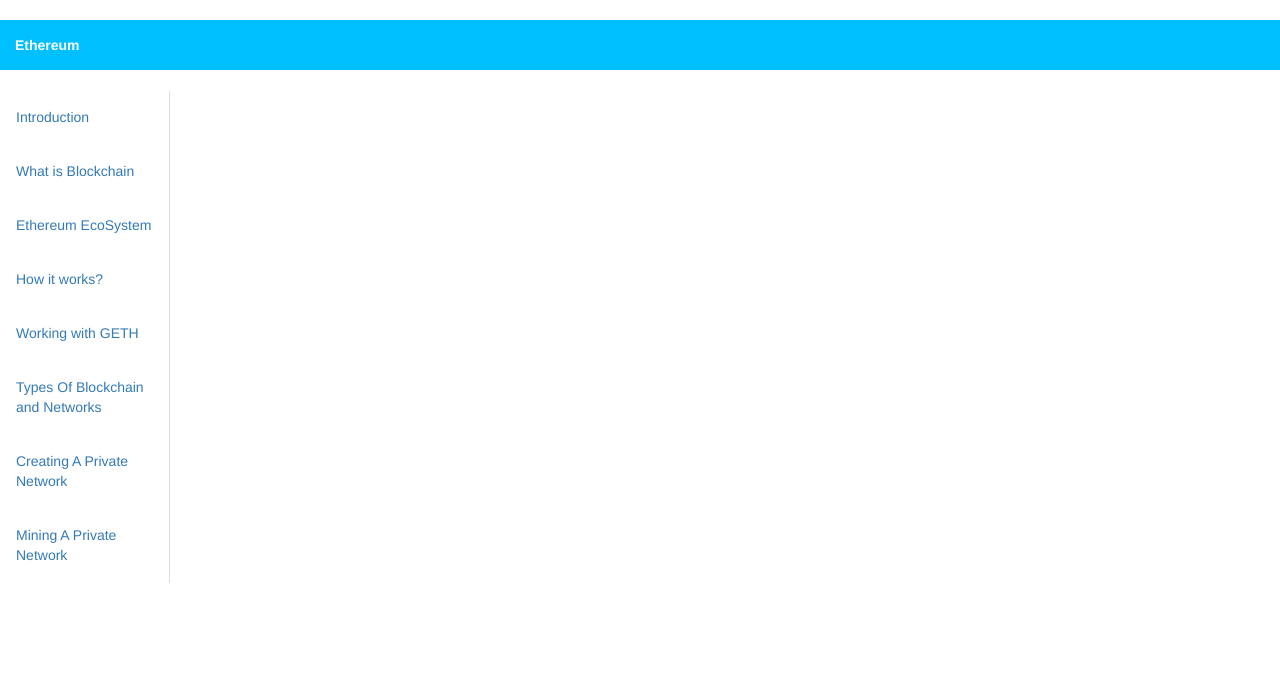
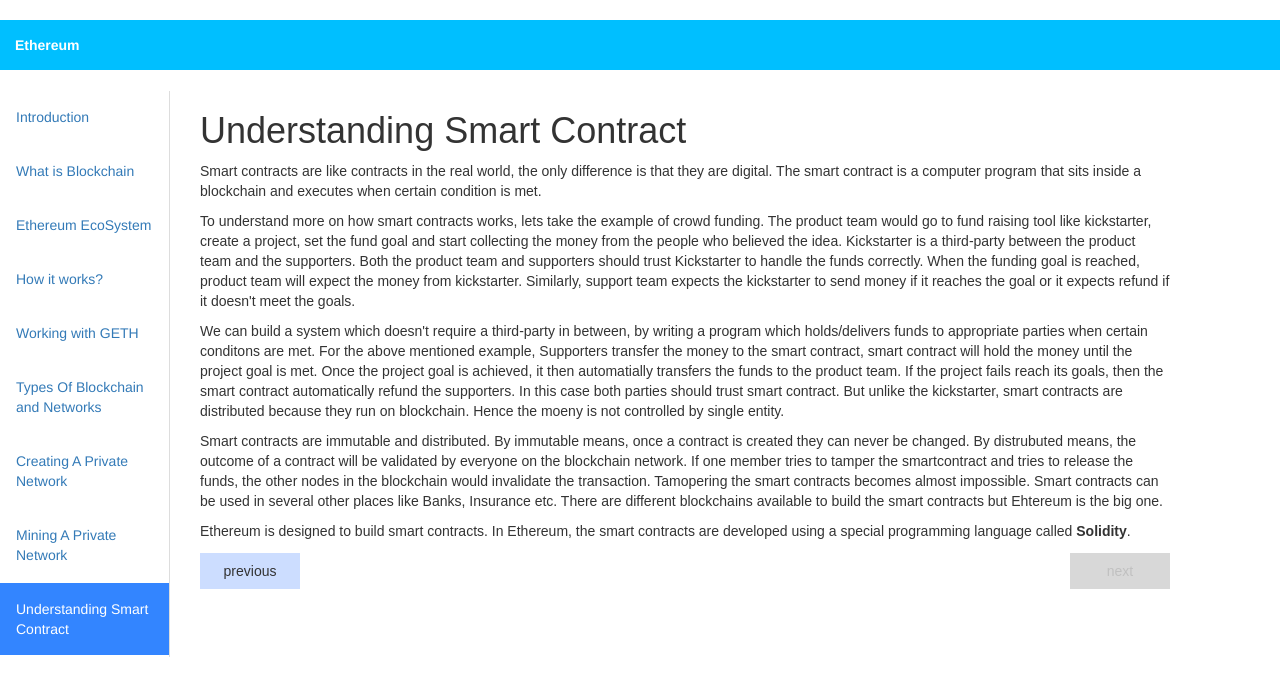
Before and after one commit to nagakedari/tutorial, an Angular app: page /smartcontract in a window 1280 px wide. Before the commit this address led to /. Shown: the top 694 px of the page. Built offline with nearby package versions, Linux system fonts and the light colour scheme.

Commit message:
smart contract page

```diff
--- a/src/app/app.module.ts
+++ b/src/app/app.module.ts
@@ -14,6 +14,7 @@
 import { PrivatenetworkComponent } from './privatenetwork/privatenetwork.component';
 import { MiningprivatenetworkComponent } from './miningprivatenetwork/miningprivatenetwork.component';
 import { NavigationComponent } from './navigation/navigation.component';
+import { SmartcontractComponent } from './smartcontract/smartcontract.component';
 // import { AppSettings } from './settings/settings.component';
 
 
@@ -29,7 +30,8 @@
     GethComponent,
     PrivatenetworkComponent,
     MiningprivatenetworkComponent,
-    NavigationComponent
+    NavigationComponent,
+    SmartcontractComponent
   ],
   imports: [
     routes,
--- a/src/app/chapters/chapters.component.html
+++ b/src/app/chapters/chapters.component.html
@@ -1,7 +1,8 @@
 <div class="tabbable tabs-left">
   <ul class="nav nav-tabs navbar-nav">
     <li *ngFor="let tab of ethereumTopicTabs; let i= index" routerLinkActive="active-tab" [routerLinkActiveOptions]="{exact:true}">
-      <a routerLink="{{tab.path}}" data-toggle="tab" >{{tab.name}}</a>
+      <a routerLink="{{tab.path}}" data-toggle="tab" (click)="selectedTab(i)"
+      routerLinkActive="i==selectedTabIndex?'active-tab':''">{{tab.name}}</a>
         <!--(click)="selectedTab(i)"
       [style.backgroundColor]="i==selectedTabIndex?'#3385ff':''"
       [style.color]="i==selectedTabIndex?'white':''">-->
--- a/src/app/chapters/chapters.component.ts
+++ b/src/app/chapters/chapters.component.ts
@@ -20,6 +20,7 @@
         {name : " Types Of Blockchain and Networks", path : "typesofblockchain"},
         {name : " Creating A Private Network", path : "privatenetwork"},
         {name : " Mining A Private Network", path : "mining"},
+        {name : " Understanding Smart Contract", path : "smartcontract"}
     ];
   }
 
--- a/src/app/miningprivatenetwork/miningprivatenetwork.component.html
+++ b/src/app/miningprivatenetwork/miningprivatenetwork.component.html
@@ -31,9 +31,12 @@
     <img src="../assets/mining/balance_enquiry.jpg">
   </p>
   <p>
-    I have mined 1840 ethers already :)
+  We have mined 1840 ethers already :)
+  </p>
+  <p>
+    In following sections, we will learn what is a smart contract and how do we build one using solidity.
   </p>
   <br/>
-  <app-navigation [previous]="previousRoute" ></app-navigation>
+  <app-navigation [previous]="previousRoute" [next]="nextRoute"></app-navigation>
 
 </div>
--- a/src/app/miningprivatenetwork/miningprivatenetwork.component.ts
+++ b/src/app/miningprivatenetwork/miningprivatenetwork.component.ts
@@ -7,9 +7,10 @@
 })
 export class MiningprivatenetworkComponent implements OnInit {
 
-
+nextRoute : any;
 previousRoute : any;
   constructor() {
+    this.nextRoute = 'smartcontract';
     this.previousRoute = 'privatenetwork';
   }
   ngOnInit() {
--- a/src/app/router/router.component.ts
+++ b/src/app/router/router.component.ts
@@ -10,6 +10,7 @@
 import { TypesofblockchainComponent } from '../typesofblockchain/typesofblockchain.component';
 import { PrivatenetworkComponent } from '../privatenetwork/privatenetwork.component';
 import { MiningprivatenetworkComponent } from '../miningprivatenetwork/miningprivatenetwork.component';
+import { SmartcontractComponent } from '../smartcontract/smartcontract.component';
 
 
 export const router : Routes = [
@@ -21,7 +22,8 @@
   {path: 'geth', component: GethComponent },
   {path: 'typesofblockchain', component: TypesofblockchainComponent },
   {path: 'privatenetwork', component: PrivatenetworkComponent },
-  {path: 'mining', component: MiningprivatenetworkComponent }
+  {path: 'mining', component: MiningprivatenetworkComponent },
+  {path: 'smartcontract', component: SmartcontractComponent }
 ];
 
 export const routes : ModuleWithProviders  = RouterModule.forRoot (router);
--- /dev/null
+++ b/src/app/smartcontract/smartcontract.component.html
@@ -0,0 +1,20 @@
+<div class="content">
+  <h1>Understanding Smart Contract</h1>
+  <p>
+  Smart contracts are like contracts in the real world, the only difference is that they are digital. The smart contract is a computer program that sits inside a blockchain and executes when certain condition is met.
+  </p>
+  <p>
+    To understand more on how smart contracts works, lets take the example of crowd funding. The product team would go to fund raising tool like kickstarter, create a project, set the fund goal and start collecting the money from the people who believed the idea. Kickstarter is a third-party between the product team and the supporters. Both the product team and supporters should trust Kickstarter to handle the funds correctly. When the funding goal is reached, product team will expect the money from kickstarter. Similarly, support team expects the kickstarter to send money if it reaches the goal or it expects refund if it doesn't meet the goals.
+  </p>
+  <p>
+    We can build a system which doesn't require a third-party in between, by writing a program which holds/delivers funds to appropriate parties when certain conditons are met. For the above mentioned example, Supporters transfer the money to the smart contract, smart contract will hold the money until the project goal is met. Once the project goal is achieved, it then automatially transfers the funds to the product team. If the project fails reach its goals, then the smart contract automatically refund the supporters. In this case both parties should trust smart contract. But unlike the kickstarter, smart contracts are distributed because they run on blockchain. Hence the moeny is not controlled by single entity.
+  </p>
+  <p>
+    Smart contracts are immutable and distributed. By immutable means, once a contract is created they can never be changed. By distrubuted means, the outcome of a contract will be validated by everyone on the blockchain network. If one member tries to tamper the smartcontract and tries to release the funds, the other nodes in the blockchain would invalidate the transaction. Tamopering the smart contracts becomes almost impossible. Smart contracts can be used in several other places like Banks, Insurance etc. There are different blockchains available to build the smart contracts but Ehtereum is the big one.
+  </p>
+  <p>
+    Ethereum is designed to build smart contracts. In Ethereum, the smart contracts are developed using a special programming language called <b>Solidity</b>.
+  </p>
+  <br />
+  <app-navigation [previous]="previousRoute" ></app-navigation>
+</div>
--- /dev/null
+++ b/src/app/smartcontract/smartcontract.component.ts
@@ -0,0 +1,17 @@
+import { Component, OnInit } from '@angular/core';
+
+@Component({
+  selector: 'app-smartcontract',
+  templateUrl: './smartcontract.component.html',
+  styleUrls: ['./smartcontract.component.css']
+})
+export class SmartcontractComponent implements OnInit {
+
+  previousRoute : any;
+  constructor() {
+    this.previousRoute = 'mining';
+  }
+  ngOnInit() {
+  }
+
+}
```
Also changed, not shown: src/app/smartcontract/smartcontract.component.css (added).
